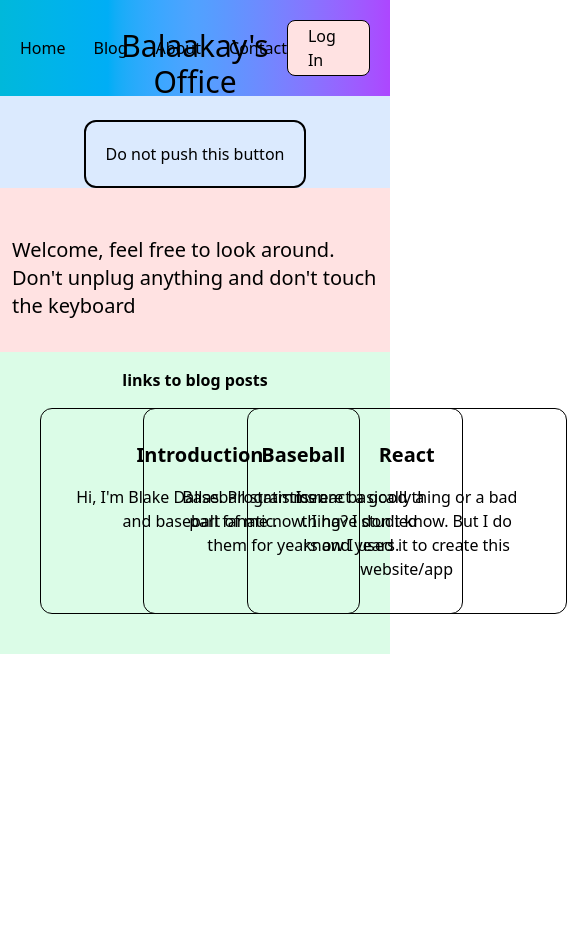
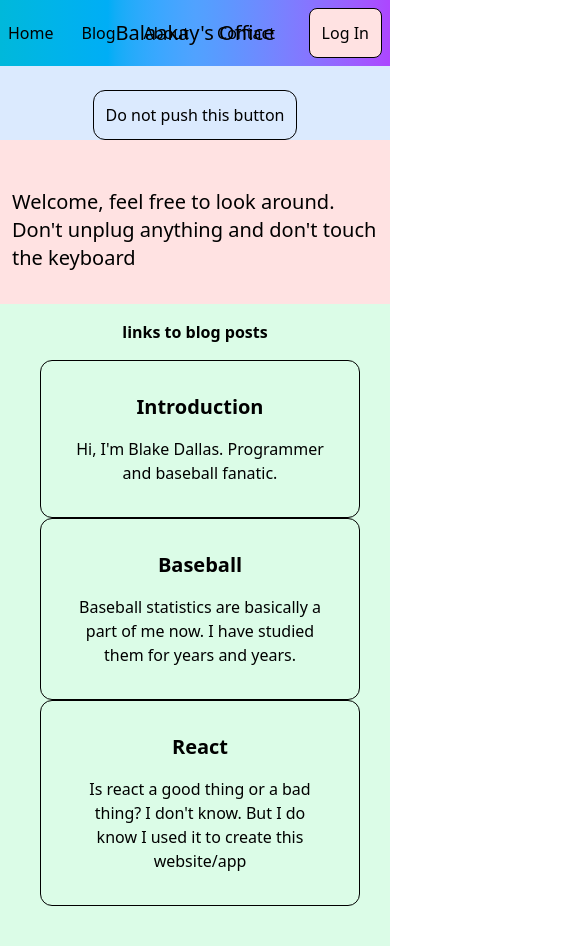
Before and after one commit to balaakay/first-react-app, a React (Vite) app: page / in a window 390 px wide. Shown: the whole page, 567 px wide, since content can reach past the window. Before the commit the page ends 844 px from the top, so only its background shows below. Built offline with nearby package versions, Linux system fonts and the light colour scheme.

Commit message:
starting dynamic sizing for screen sizes

```diff
--- a/src/components/Home.jsx
+++ b/src/components/Home.jsx
@@ -38,7 +38,7 @@ const Home = () => (
   <div className="flex flex-col w-full justify-evenly items-center bg-blue-100">
     <div className="p-3"></div>
     <TimeoutButton />
-    <h2 className="block pt-12 pb-8 p-3 bg-red-100 text-xl">
+    <h2 className="block pt-12 pb-8 p-3 bg-red-100 text-xl sm:text-lg">
       {'Welcome, feel free to look around. Don\'t unplug anything and don\'t touch the keyboard'}
     </h2>
     <div className="flex flex-row">
@@ -50,7 +50,7 @@ const Home = () => (
 
 export function TimeoutButton() {
   return (
-    <Link to="/timeout" className="p-5 border-2 rounded-xl border-black text-center ">
+    <Link to="/timeout" className="p-3 sm:p-3 md:p-5 border-1 sm:border-1 md:border-2 rounded-xl border-black text-center ">
       {'Do not push this button'}
     </Link>
   )
@@ -73,7 +73,7 @@ export function BlogImport() {
       <p className='font-bold pb-4'>
         {'links to blog posts'}
       </p>
-      <div className='grid grid-cols-3'>
+      <div className='grid grid-cols-1 md:grid-cols-2 lg:grid-cols-3'>
       {blogPosts.texts.map((text) => (
         <BlogPost key={text.id} title={text.title} content={text.content} />
       ))}
--- a/src/components/Navbar.jsx
+++ b/src/components/Navbar.jsx
@@ -5,22 +5,27 @@ import { Link } from 'react-router-dom'
   * - Generally style the navbar, including adding a logo and shadow below the bar
   * - complete auth instead of just a div
   * - Handle mobile usage to condense ul into hamburger and keep logo/login sections
-  * -
+  * - I really don't like the way my logo is overlapping my nav list when the screen
+  *   size gets too small. I need to fix that somehow.
   */
 
 export default function Navbar() {
   return (
-    <nav className='flex justify-between w-full bg-linear-to-r/oklch from-cyan-500 via-blue-400 to-purple-500 p-5 h-24'>
+    <nav className='flex items-center justify-between w-full bg-linear-to-r/oklch
+        from-cyan-500 via-blue-400 to-purple-500 p-2 sm:p-3 md:p-4'>
       <div className='flex space-x-4 items-center'>
         <NavList />
       </div>
-      <div className='absolute left-1/2 transform -translate-x-1/2 text-center text-3xl mt-2'>
-        {/* <img src='/Man_at_a_computer.jpg' alt='Logo' className='h-16 -mt-1 justify-start'/> */}
-        <h1>
+      <div className='absolute left-1/2 transform -translate-x-1/2 text-center
+          text-xl sm:text-2xl md:text-3xl'>
+        {/* I need to decide if I want any kind of a picture logo or if I want a name in a special font
+          <img src='/Man_at_a_computer.jpg' alt='Logo' className='h-16 -mt-1 justify-start'/> */}
+        <h1 className=''>
           {'Balaakay\'s Office'}
         </h1>
       </div>
-      <div className='flex items-center border border-black rounded-lg bg-red-100 p-5'>
+      <div className='flex items-center border border-black rounded-lg bg-red-100
+          p-3 sm:p-4 md:p-5'>
         {'Log In'}
       </div>
     </nav>
```
